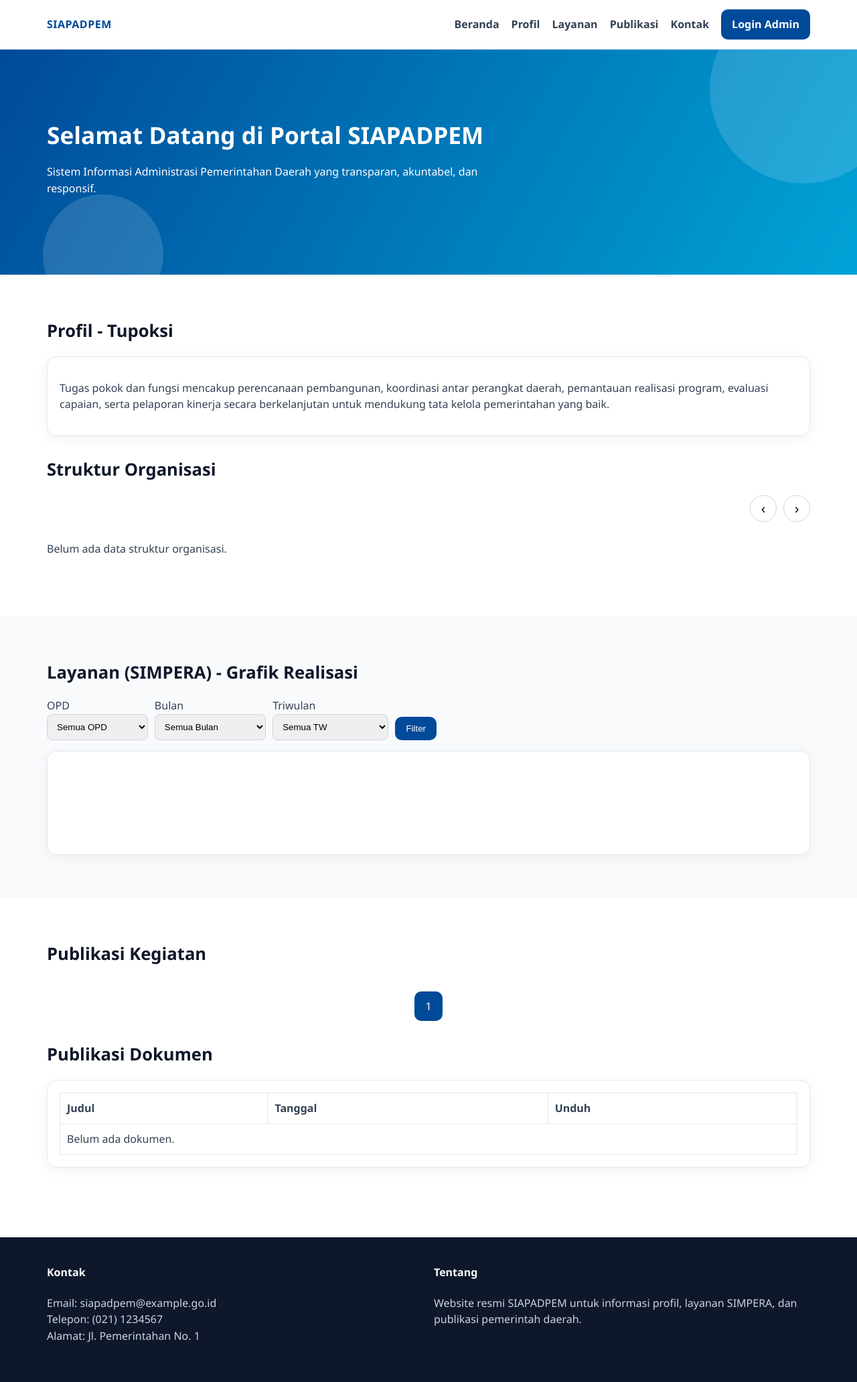
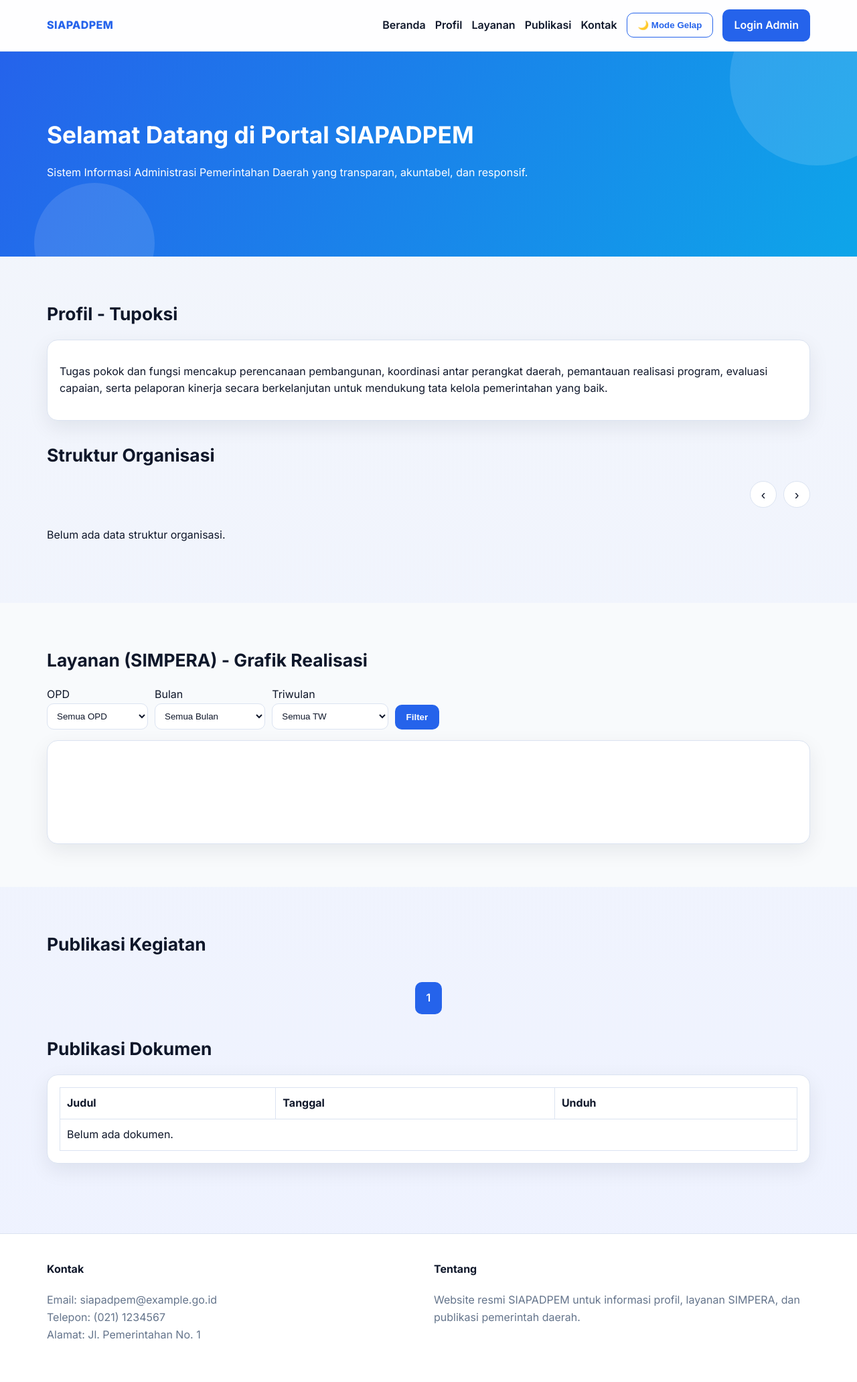
Before and after one commit to ahmadfadhillahh/SIAPADPEM, a PHP site: page / in a window 1280 px wide. Shown: the whole page at 67% size. After the commit the page ends 1999 px from the top, so only its background shows below. Run offline with PHP 8.4, Linux system fonts and the light colour scheme; data comes from the database, SQL or seed files in the repository; data that the repository does not hold is empty; some libraries are stand-ins or nearby versions.

Commit message:
Refresh UI with modern typography and light/dark theme toggle

```diff
--- a/assets/css/style.css
+++ b/assets/css/style.css
@@ -1,102 +1,68 @@
-:root{--primary:#004a99;--secondary:#00a3d7;--dark:#0f172a;--light:#f8fafc;--text:#334155;--muted:#64748b}
-*{box-sizing:border-box}
-html{scroll-behavior:smooth}
-
-/* Entry animation on every refresh */
-body.page-enter{opacity:0;transform:translateY(10px)}
-body.page-enter-active{opacity:1;transform:translateY(0);transition:opacity .55s ease,transform .55s ease}
-
-@keyframes heroPopIn{from{opacity:0;transform:translateY(24px)}to{opacity:1;transform:translateY(0)}}
-.hero .container{animation:heroPopIn .7s ease both}
-body{margin:0;font-family:Segoe UI,Arial,sans-serif;background:#fff;color:var(--text);line-height:1.55}
+:root{
+  --primary:#2563eb;--secondary:#22c55e;--bg:#f3f6fb;--surface:#ffffff;--surface-2:#eef2ff;
+  --text:#0f172a;--muted:#64748b;--border:#dbe3f1;--shadow:0 10px 30px rgba(15,23,42,.08);
+}
+:root[data-theme='dark']{
+  --primary:#60a5fa;--secondary:#34d399;--bg:#0b1220;--surface:#111b2e;--surface-2:#14213a;
+  --text:#e2e8f0;--muted:#93a4bf;--border:#223253;--shadow:0 10px 30px rgba(0,0,0,.35);
+}
+*{box-sizing:border-box} html{scroll-behavior:smooth}
+body{margin:0;font-family:'Inter',system-ui,-apple-system,Segoe UI,Arial,sans-serif;background:linear-gradient(180deg,var(--bg),var(--surface-2));color:var(--text);line-height:1.6;transition:background .3s,color .3s}
 a{text-decoration:none;color:inherit}
 .container{width:min(1140px,92%);margin:auto}
 
-/* Navbar */
-.navbar{position:sticky;top:0;z-index:1000;background:rgba(255,255,255,.95);backdrop-filter:blur(6px);border-bottom:1px solid #e2e8f0;transition:.3s}
-.navbar.scrolled{box-shadow:0 8px 25px rgba(15,23,42,.08)}
+body.page-enter{opacity:0;transform:translateY(10px)}
+body.page-enter-active{opacity:1;transform:translateY(0);transition:opacity .55s ease,transform .55s ease}
+@keyframes heroPopIn{from{opacity:0;transform:translateY(24px)}to{opacity:1;transform:translateY(0)}}
+
+.navbar{position:sticky;top:0;z-index:1000;background:color-mix(in srgb,var(--surface) 88%, transparent);backdrop-filter:blur(10px);border-bottom:1px solid var(--border);transition:.3s}
+.navbar.scrolled{box-shadow:var(--shadow)}
 .nav-wrap{display:flex;justify-content:space-between;align-items:center;padding:14px 0}
-.brand{font-weight:800;color:var(--primary);letter-spacing:.5px}
-.nav-menu{display:flex;gap:18px;align-items:center;flex-wrap:wrap}
+.brand{font-weight:800;color:var(--primary);letter-spacing:.4px}
+.nav-menu{display:flex;gap:14px;align-items:center;flex-wrap:wrap}
 .nav-menu a{font-weight:600;position:relative}
 .nav-menu a:not(.btn)::after{content:"";position:absolute;left:0;bottom:-4px;width:0;height:2px;background:var(--secondary);transition:.25s}
 .nav-menu a:not(.btn):hover::after{width:100%}
 
-.btn{background:var(--primary);color:#fff;padding:10px 16px;border-radius:10px;display:inline-block;border:none;cursor:pointer;transition:.25s}
-.btn:hover{transform:translateY(-1px);box-shadow:0 10px 20px rgba(0,74,153,.2)}
-.btn.outline{border:1px solid var(--primary);background:#fff;color:var(--primary)}
+.btn{background:var(--primary);color:#fff;padding:10px 16px;border-radius:10px;display:inline-block;border:1px solid transparent;cursor:pointer;transition:.25s;font-weight:600}
+.btn:hover{transform:translateY(-1px);box-shadow:0 12px 24px rgba(37,99,235,.24)}
+.btn.outline{border-color:var(--primary);background:transparent;color:var(--primary)}
 
-/* Hero */
-.hero{position:relative;overflow:hidden;background:linear-gradient(120deg,var(--primary),var(--secondary));color:#fff;padding:100px 0}
-.hero::before,.hero::after{content:"";position:absolute;border-radius:50%;opacity:.14;background:#fff}
-.hero::before{width:280px;height:280px;top:-80px;right:-60px}
-.hero::after{width:180px;height:180px;bottom:-60px;left:5%}
-.hero h1{margin:0 0 12px;font-size:2.2rem;position:relative;z-index:1}
-.hero p{max-width:720px;position:relative;z-index:1}
+.hero{position:relative;overflow:hidden;background:linear-gradient(120deg,var(--primary),#0ea5e9);color:#fff;padding:96px 0}
+.hero .container{animation:heroPopIn .7s ease both}
+.hero::before,.hero::after{content:"";position:absolute;border-radius:50%;opacity:.12;background:#fff}
+.hero::before{width:260px;height:260px;top:-90px;right:-70px}.hero::after{width:180px;height:180px;bottom:-70px;left:4%}
+.hero h1{margin:0 0 12px;font-size:2.2rem}.hero p{max-width:760px}
 
-.section{padding:64px 0}
-.section-title{font-size:1.6rem;margin:0 0 18px;color:var(--dark)}
-.card{background:#fff;border:1px solid #e2e8f0;border-radius:14px;padding:18px;box-shadow:0 4px 20px rgba(2,6,23,.05)}
-.grid{display:grid;gap:16px}
-.grid-3{grid-template-columns:repeat(3,1fr)}
-.grid-2{grid-template-columns:repeat(2,1fr)}
+.section{padding:64px 0}.section-title{font-size:1.65rem;margin:0 0 18px;color:var(--text)}
+.card{background:var(--surface);border:1px solid var(--border);border-radius:16px;padding:18px;box-shadow:var(--shadow)}
+.grid{display:grid;gap:16px}.grid-3{grid-template-columns:repeat(3,1fr)}.grid-2{grid-template-columns:repeat(2,1fr)}
 
-/* Reveal animation */
-.reveal{opacity:0;transform:translateY(30px);transition:opacity .7s ease,transform .7s ease}
-.reveal.active{opacity:1;transform:none}
+.reveal{opacity:0;transform:translateY(30px);transition:opacity .7s ease,transform .7s ease}.reveal.active{opacity:1;transform:none}
 
-/* Struktur slider */
-.slider-shell{position:relative}
-.slider-controls{display:flex;justify-content:flex-end;gap:10px;margin-bottom:12px}
-.slider-btn{width:40px;height:40px;border:1px solid #cbd5e1;background:#fff;border-radius:999px;font-size:20px;line-height:1;cursor:pointer}
+.slider-shell{position:relative}.slider-controls{display:flex;justify-content:flex-end;gap:10px;margin-bottom:12px}
+.slider-btn{width:40px;height:40px;border:1px solid var(--border);background:var(--surface);color:var(--text);border-radius:999px;font-size:20px;cursor:pointer}
 .slider{display:flex;gap:16px;overflow-x:auto;scroll-snap-type:x mandatory;padding-bottom:8px;scrollbar-width:thin}
-.slider .person{min-width:260px;max-width:25%;flex:0 0 auto;scroll-snap-align:start;transition:transform .2s}
-.slider .person:hover{transform:translateY(-4px)}
-.person img{width:100%;height:240px;object-fit:cover;border-radius:10px}
-.person h3{margin:10px 0 4px}
-.person p{margin:0;color:var(--muted)}
+.slider .person{min-width:260px;max-width:25%;flex:0 0 auto;scroll-snap-align:start;transition:.2s}.slider .person:hover{transform:translateY(-4px)}
+.person img{width:100%;height:240px;object-fit:cover;border-radius:10px}.person h3{margin:10px 0 4px}.person p{margin:0;color:var(--muted)}
 
 .filters{display:flex;gap:10px;flex-wrap:wrap;margin-bottom:16px}
-select,input,textarea{width:100%;padding:10px;border:1px solid #cbd5e1;border-radius:8px}
-.table-wrap{overflow-x:auto}
-.table{width:100%;border-collapse:collapse}
-.table th,.table td{border:1px solid #e2e8f0;padding:10px;text-align:left}
+select,input,textarea{width:100%;padding:10px;border:1px solid var(--border);border-radius:10px;background:var(--surface);color:var(--text)}
+.table-wrap{overflow-x:auto}.table{width:100%;border-collapse:collapse}.table th,.table td{border:1px solid var(--border);padding:10px;text-align:left}
 
-/* Kegiatan cards clickable */
-.pub-card{transition:.25s;border:1px solid #e2e8f0}
-.pub-card:hover{transform:translateY(-4px);box-shadow:0 16px 30px rgba(2,6,23,.09)}
-.pub-card img{width:100%;height:170px;object-fit:cover;border-radius:10px}
-.pub-card h3{margin:.45rem 0 .35rem}
-.pub-card .meta{color:var(--muted)}
-.read-more{display:inline-flex;align-items:center;gap:6px;color:var(--primary);font-weight:600;margin-top:8px}
+.pub-card{transition:.25s;border:1px solid var(--border)}.pub-card:hover{transform:translateY(-4px);box-shadow:0 16px 30px rgba(2,6,23,.14)}
+.pub-card img{width:100%;height:170px;object-fit:cover;border-radius:10px}.pub-card h3{margin:.45rem 0 .35rem}.pub-card .meta{color:var(--muted)}
+.read-more{display:inline-flex;align-items:center;gap:6px;color:var(--primary);font-weight:700;margin-top:8px}
 
 .pagination{display:flex;gap:8px;justify-content:center;margin-top:18px}
-.footer{background:#0f172a;color:#cbd5e1;padding:40px 0;margin-top:40px}
-.footer h4{color:#fff;margin-top:0}
+.footer{background:var(--surface);border-top:1px solid var(--border);color:var(--muted);padding:40px 0;margin-top:40px}.footer h4{color:var(--text);margin-top:0}
 
-/* Detail page */
-.article-hero{padding:42px 0 18px;background:linear-gradient(180deg,#f8fbff,#fff)}
-.article-title{margin:0 0 8px;color:var(--dark)}
-.article-meta{color:var(--muted)}
-.article-cover{width:100%;height:min(52vw,420px);object-fit:cover;border-radius:14px}
-.article-content{font-size:1.05rem;white-space:pre-line}
+.article-hero{padding:42px 0 18px;background:linear-gradient(180deg,var(--surface-2),transparent)}
+.article-title{margin:0 0 8px;color:var(--text)}.article-meta{color:var(--muted)}
+.article-cover{width:100%;height:min(52vw,420px);object-fit:cover;border-radius:14px}.article-content{font-size:1.05rem;white-space:pre-line}
 
-.alert{padding:10px 14px;border-radius:8px;margin-bottom:10px}
-.alert.success{background:#dcfce7;color:#166534}
-.alert.error{background:#fee2e2;color:#991b1b}
-.admin-layout{display:grid;grid-template-columns:240px 1fr;min-height:100vh}
-.sidebar{background:#0f172a;color:#e2e8f0;padding:20px}
-.sidebar a{display:block;padding:8px 0;color:#e2e8f0}
-.main{padding:24px;background:#f1f5f9}
+.alert{padding:10px 14px;border-radius:8px;margin-bottom:10px}.alert.success{background:#dcfce7;color:#166534}.alert.error{background:#fee2e2;color:#991b1b}
+.admin-layout{display:grid;grid-template-columns:240px 1fr;min-height:100vh}.sidebar{background:#0f172a;color:#e2e8f0;padding:20px}.sidebar a{display:block;padding:8px 0;color:#e2e8f0}.main{padding:24px;background:#f1f5f9}
 
-@media (max-width: 900px){
-  .grid-3{grid-template-columns:1fr 1fr}
-  .slider .person{max-width:48%}
-  .admin-layout{grid-template-columns:1fr}
-}
-@media (max-width: 640px){
-  .nav-wrap{flex-direction:column;align-items:flex-start;gap:10px}
-  .grid-3,.grid-2{grid-template-columns:1fr}
-  .slider .person{max-width:80%;min-width:220px}
-  .hero h1{font-size:1.7rem}
-}
+@media (max-width:900px){.grid-3{grid-template-columns:1fr 1fr}.slider .person{max-width:48%}.admin-layout{grid-template-columns:1fr}}
+@media (max-width:640px){.nav-wrap{flex-direction:column;align-items:flex-start;gap:10px}.grid-3,.grid-2{grid-template-columns:1fr}.slider .person{max-width:80%;min-width:220px}.hero h1{font-size:1.7rem}}
--- a/assets/js/app.js
+++ b/assets/js/app.js
@@ -15,6 +15,34 @@ if (document.body) {
     });
   });
 }
+
+
+// Theme toggle (light/dark)
+const root = document.documentElement;
+const themeToggle = document.getElementById('themeToggle');
+const savedTheme = localStorage.getItem('siapadpem-theme');
+
+if (savedTheme) {
+  root.setAttribute('data-theme', savedTheme);
+}
+
+const updateThemeLabel = () => {
+  if (!themeToggle) return;
+  const dark = root.getAttribute('data-theme') === 'dark';
+  themeToggle.textContent = dark ? '☀️ Mode Terang' : '🌙 Mode Gelap';
+};
+updateThemeLabel();
+
+themeToggle?.addEventListener('click', () => {
+  const current = root.getAttribute('data-theme') === 'dark' ? 'light' : 'dark';
+  root.setAttribute('data-theme', current === 'light' ? '' : 'dark');
+  if (current === 'light') {
+    localStorage.removeItem('siapadpem-theme');
+  } else {
+    localStorage.setItem('siapadpem-theme', 'dark');
+  }
+  updateThemeLabel();
+});
 
 // Navbar shadow on scroll
 const navbar = document.querySelector('.navbar');
--- a/index.php
+++ b/index.php
@@ -26,6 +26,9 @@ $dokumen = getDokumen();
 <head>
   <meta charset="utf-8">
   <meta name="viewport" content="width=device-width, initial-scale=1">
+  <link rel="preconnect" href="https://fonts.googleapis.com">
+  <link rel="preconnect" href="https://fonts.gstatic.com" crossorigin>
+  <link href="https://fonts.googleapis.com/css2?family=Inter:wght@400;500;600;700;800&display=swap" rel="stylesheet">
   <title>SIAPADPEM</title>
   <link rel="stylesheet" href="assets/css/style.css">
   <script src="https://cdn.jsdelivr.net/npm/chart.js"></script>
@@ -40,6 +43,7 @@ $dokumen = getDokumen();
       <a href="#layanan">Layanan</a>
       <a href="#publikasi">Publikasi</a>
       <a href="#kontak">Kontak</a>
+      <button type="button" class="btn outline" id="themeToggle" aria-label="Ganti tema">🌙 Mode Gelap</button>
       <a class="btn" href="admin/login.php">Login Admin</a>
     </div>
   </div>
--- a/kegiatan_detail.php
+++ b/kegiatan_detail.php
@@ -9,6 +9,9 @@ $berita = $id > 0 ? getKegiatanById($id) : null;
 <head>
   <meta charset="utf-8">
   <meta name="viewport" content="width=device-width, initial-scale=1">
+  <link rel="preconnect" href="https://fonts.googleapis.com">
+  <link rel="preconnect" href="https://fonts.gstatic.com" crossorigin>
+  <link href="https://fonts.googleapis.com/css2?family=Inter:wght@400;500;600;700;800&display=swap" rel="stylesheet">
   <title><?= $berita ? e($berita['judul']) : 'Kegiatan tidak ditemukan' ?></title>
   <link rel="stylesheet" href="assets/css/style.css">
 </head>
@@ -19,6 +22,7 @@ $berita = $id > 0 ? getKegiatanById($id) : null;
     <div class="nav-menu">
       <a href="index.php#beranda">Beranda</a>
       <a href="index.php#publikasi">Publikasi</a>
+      <button type="button" class="btn outline" id="themeToggle" aria-label="Ganti tema">🌙 Mode Gelap</button>
       <a class="btn" href="admin/login.php">Login Admin</a>
     </div>
   </div>
```
